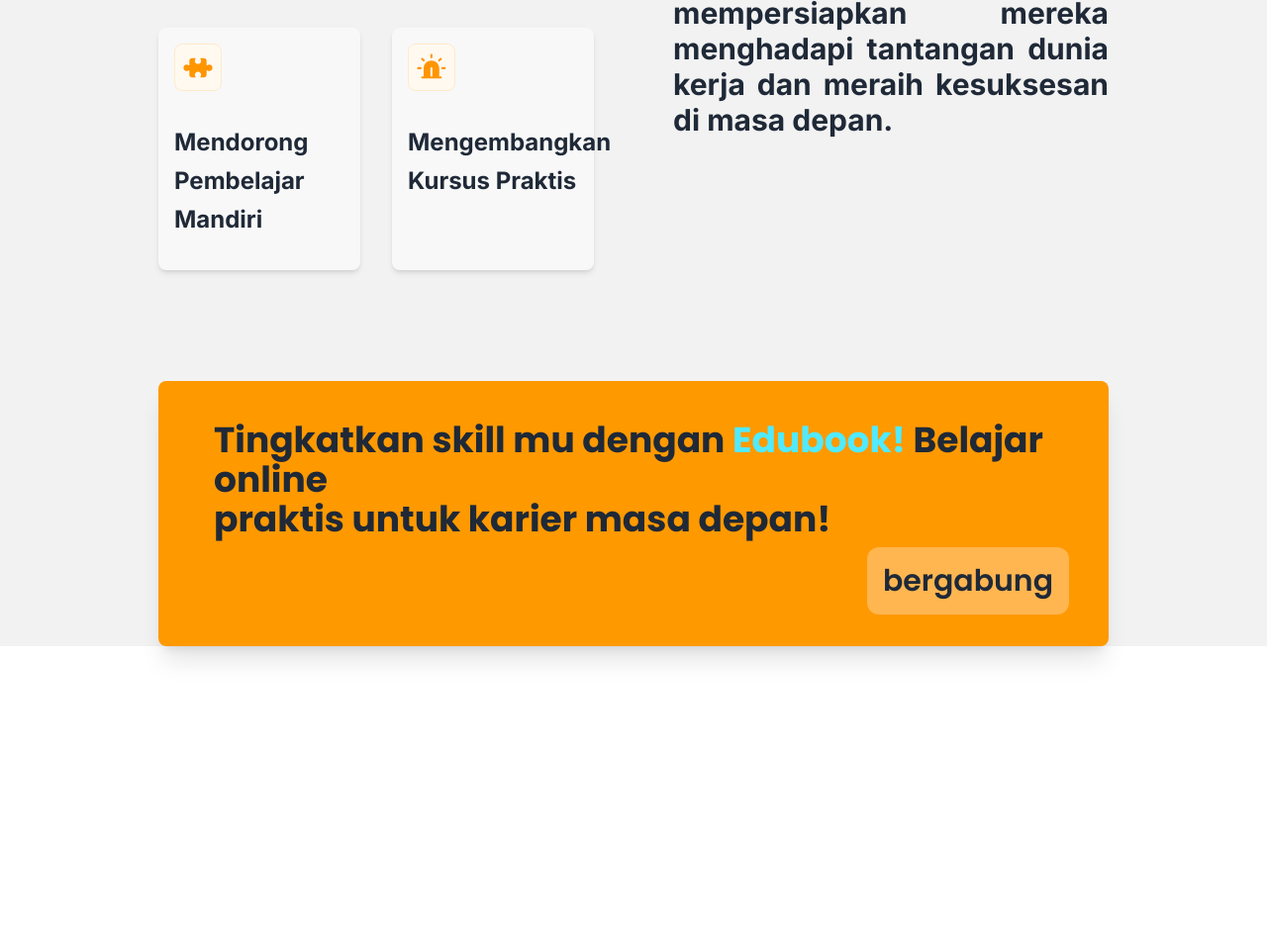
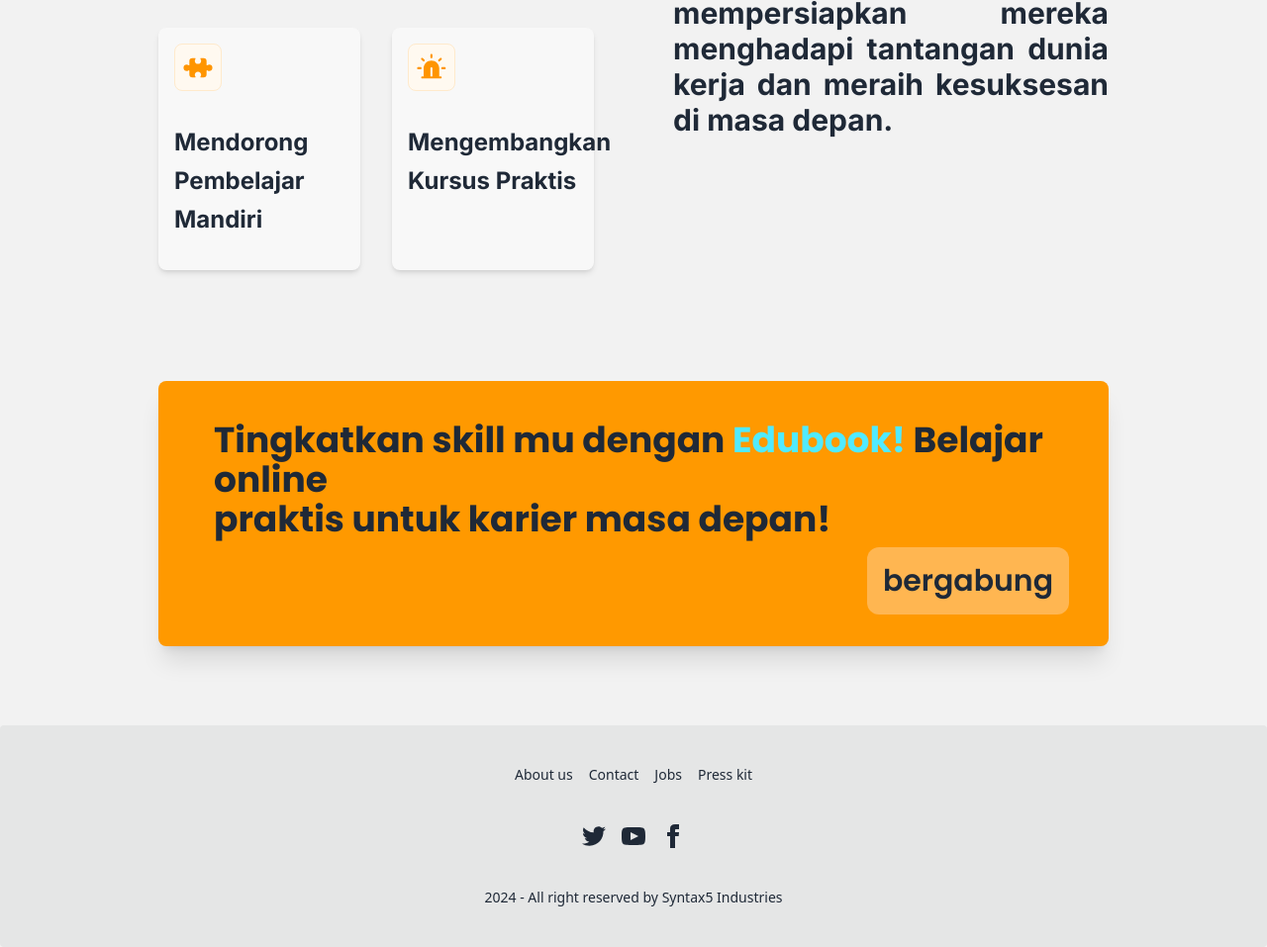
Before and after one commit to Ryn104/Syntax5-IIT_Competition, a plain HTML site: page pages/tentangkami.html in a window 1280 px wide. Shown: the part 1745-2702 px from the top of the page at 99% size. Before the commit the page ends 2478 px from the top, so only its background shows below. Drawn offline with nearby package versions, Linux system fonts and the light colour scheme; files whose address does not match are found by name.

Commit message:
footer tentnagkami

```diff
--- a/pages/tentangkami.html
+++ b/pages/tentangkami.html
@@ -211,6 +211,45 @@
         </div>
 
     </section>
+    <footer class="footer footer-center bg-base-300 text-base-content rounded p-10">
+      <nav class="grid grid-flow-col gap-4">
+          <a class="link link-hover">About us</a>
+          <a class="link link-hover">Contact</a>
+          <a class="link link-hover">Jobs</a>
+          <a class="link link-hover">Press kit</a>
+      </nav>
+      <nav>
+          <div class="grid grid-flow-col gap-4">
+              <a>
+                  <svg xmlns="http://www.w3.org/2000/svg" width="24" height="24" viewBox="0 0 24 24"
+                      class="fill-current">
+                      <path
+                          d="M24 4.557c-.883.392-1.832.656-2.828.775 1.017-.609 1.798-1.574 2.165-2.724-.951.564-2.005.974-3.127 1.195-.897-.957-2.178-1.555-3.594-1.555-3.179 0-5.515 2.966-4.797 6.045-4.091-.205-7.719-2.165-10.148-5.144-1.29 2.213-.669 5.108 1.523 6.574-.806-.026-1.566-.247-2.229-.616-.054 2.281 1.581 4.415 3.949 4.89-.693.188-1.452.232-2.224.084.626 1.956 2.444 3.379 4.6 3.419-2.07 1.623-4.678 2.348-7.29 2.04 2.179 1.397 4.768 2.212 7.548 2.212 9.142 0 14.307-7.721 13.995-14.646.962-.695 1.797-1.562 2.457-2.549z">
+                      </path>
+                  </svg>
+              </a>
+              <a>
+                  <svg xmlns="http://www.w3.org/2000/svg" width="24" height="24" viewBox="0 0 24 24"
+                      class="fill-current">
+                      <path
+                          d="M19.615 3.184c-3.604-.246-11.631-.245-15.23 0-3.897.266-4.356 2.62-4.385 8.816.029 6.185.484 8.549 4.385 8.816 3.6.245 11.626.246 15.23 0 3.897-.266 4.356-2.62 4.385-8.816-.029-6.185-.484-8.549-4.385-8.816zm-10.615 12.816v-8l8 3.993-8 4.007z">
+                      </path>
+                  </svg>
+              </a>
+              <a>
+                  <svg xmlns="http://www.w3.org/2000/svg" width="24" height="24" viewBox="0 0 24 24"
+                      class="fill-current">
+                      <path
+                          d="M9 8h-3v4h3v12h5v-12h3.642l.358-4h-4v-1.667c0-.955.192-1.333 1.115-1.333h2.885v-5h-3.808c-3.596 0-5.192 1.583-5.192 4.615v3.385z">
+                      </path>
+                  </svg>
+              </a>
+          </div>
+      </nav>
+      <aside>
+          <p>2024 - All right reserved by Syntax5 Industries</p>
+      </aside>
+  </footer>
   </body>
 
   <script>
```
